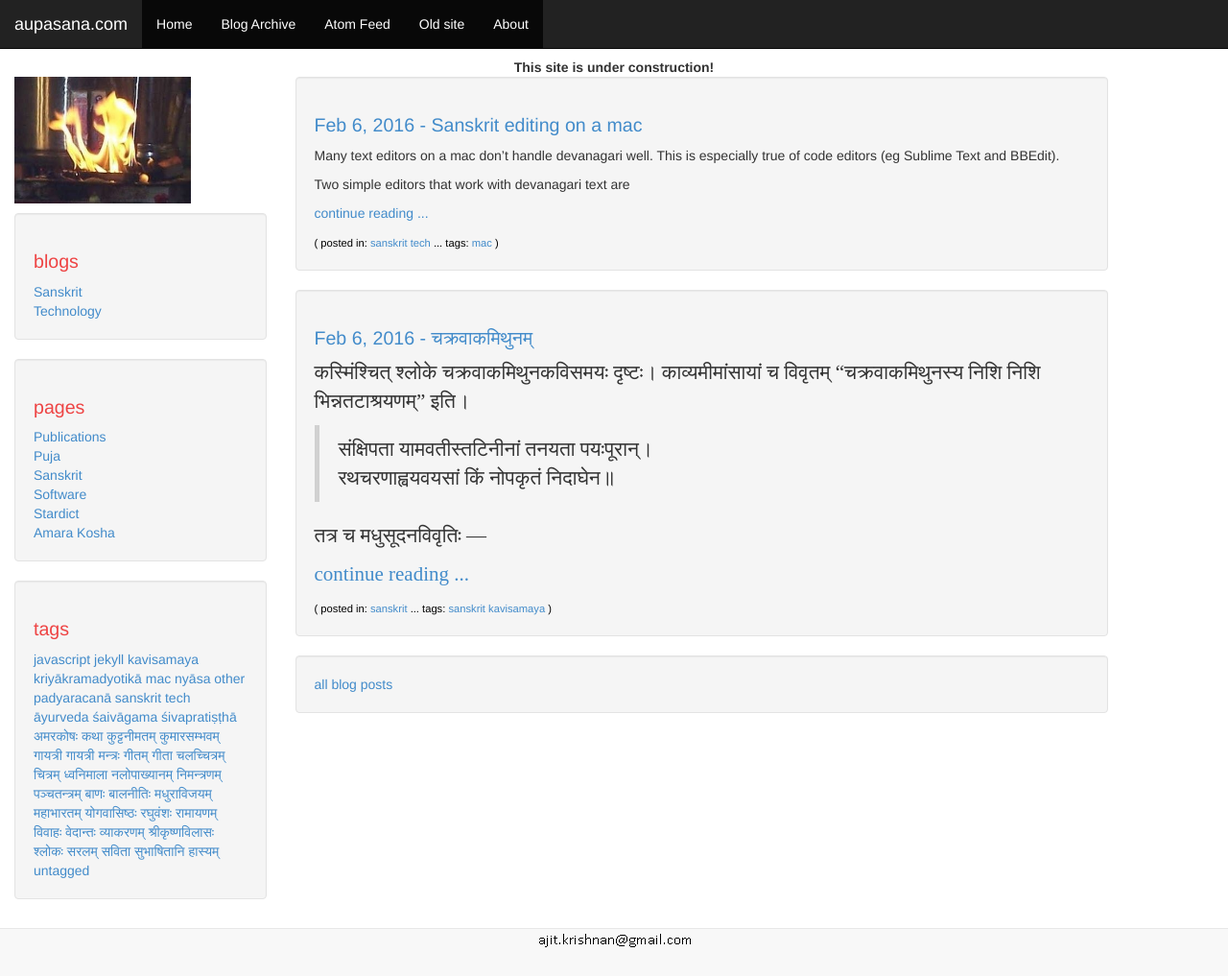
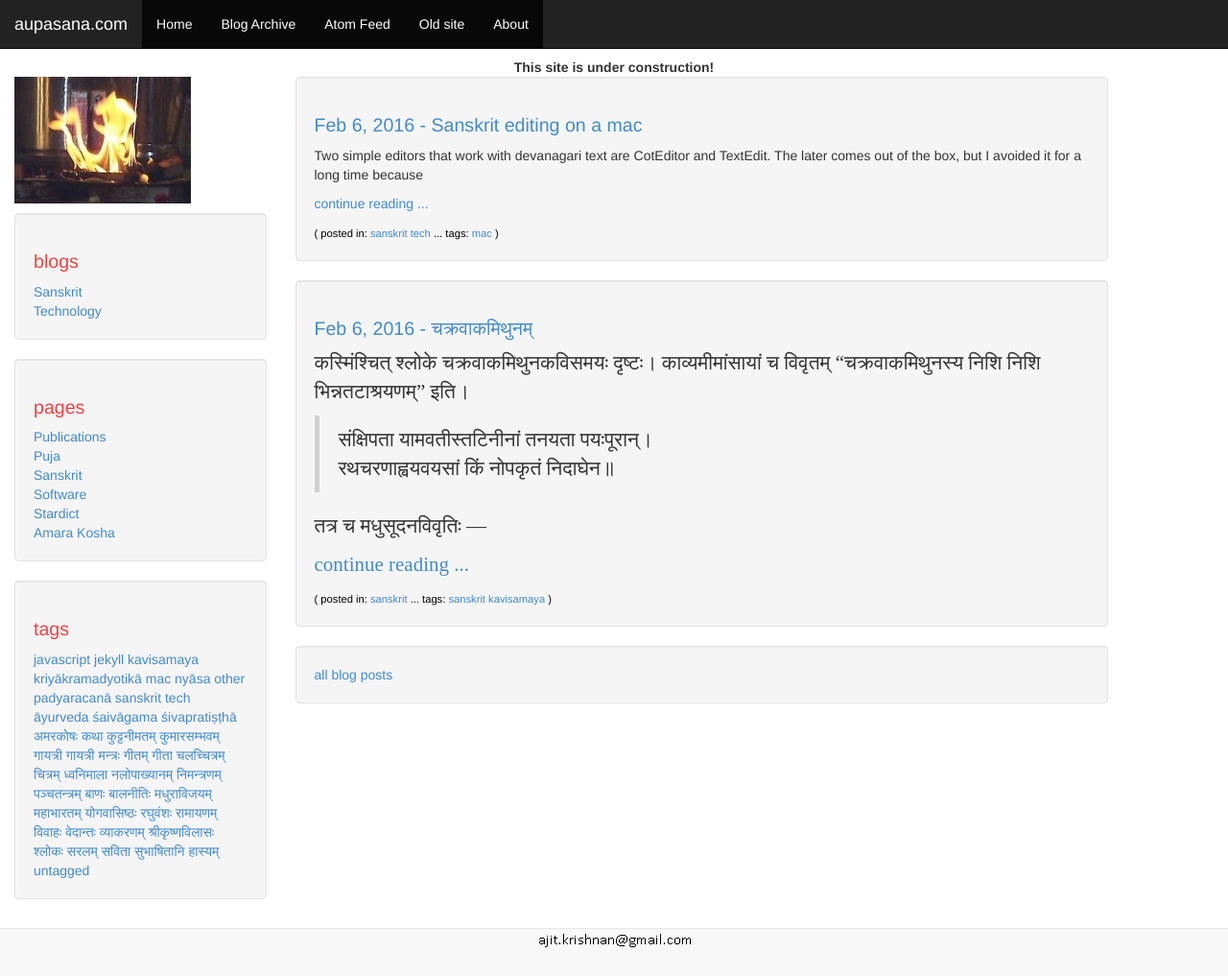
Before and after one commit to aupasana/aupasana.github.io, a Jekyll site: the page built from blogs/sanskrit.html, in a window 1280 px wide and 1017 px high. Shown: the whole window at 96% size. Built offline with Jekyll 4.4.1, drawn with Linux system fonts in a browser that asks for light colours; comment, search, counter and statistics services are not loaded.

Commit message:
Update content

```diff
--- a/_posts/2016-02-06-mac-devanagari.md
+++ b/_posts/2016-02-06-mac-devanagari.md
@@ -9,12 +9,10 @@ category:
   - tech
 ---
 
-Many text editors on a mac don't handle devanagari well. This is especially
-true of code editors (eg Sublime Text and BBEdit).
-
-Two simple editors that work with devanagari text are <!--more-->
+Two simple editors that work with devanagari text are
 CotEditor and TextEdit. The later comes out of the box, but I avoided
-it for a long time because it prompts you to open or create a new file
+it for a long time because <!--more-->
+it prompts you to open or create a new file
 each time it is launched. (Contrast this with the behaviour of Notepad
 on Windows) Thankfully, this is easily modified:
 
@@ -23,8 +21,11 @@ defaults write -g NSShowAppCentricOpenPanelInsteadOfUntitledFile -bool false
 ~~~
 
 MacDown is designed for use with markdown files, and works with devanagari
-text. This makes it well suited for blogging (it's what I'm using for
-this post).
+text. This makes it well suited for blogging.
+
+Many text editors on a mac don't handle devanagari well. This is especially
+true of code editors (eg Sublime Text and BBEdit). The one editor that does
+work is Atom.
 
 Pages and Microsoft Word both handle devanagari text well, but are too
 heavyweight for simple editing tasks.
```
